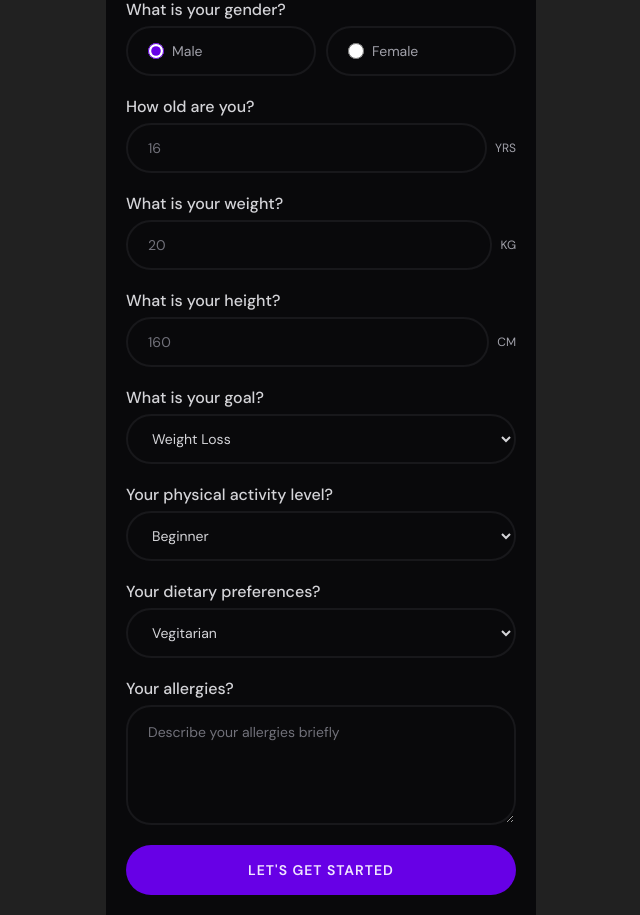
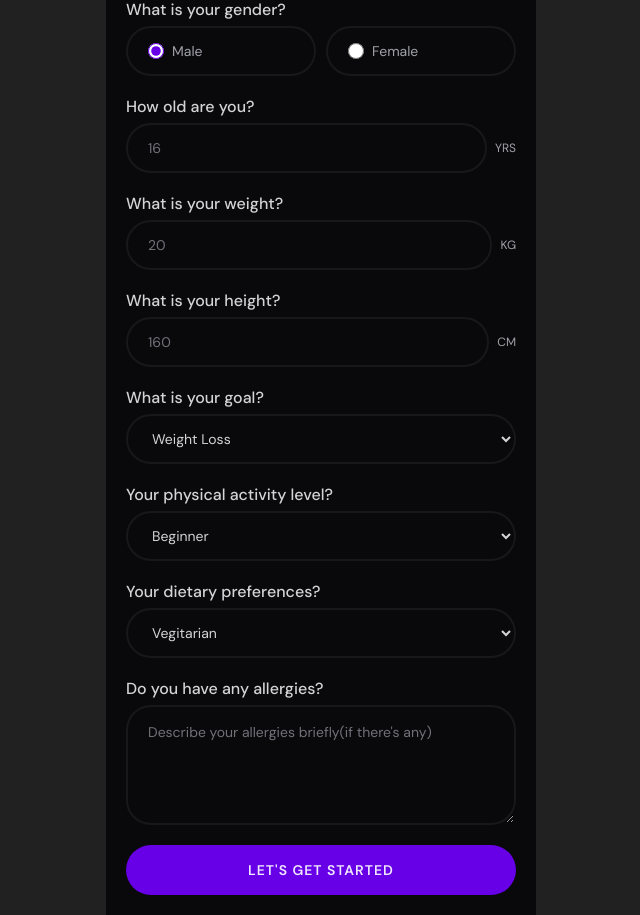
Before and after one commit to theshawa/gymrat, a PHP site: page /rat/register/onboarding/index.php in a window 1280 px wide. Shown: the part 266-1181 px from the top of the page, without its empty margins (319-959 px from the left). Run offline with PHP 8.4, Linux system fonts and the light colour scheme.

Commit message:
nutrition+allergies input

```diff
--- a/rat/register/onboarding/index.php
+++ b/rat/register/onboarding/index.php
@@ -82,8 +82,8 @@ require_once "../../includes/header.php";
             </select>
         </div>
         <div class="question">
-            <span class="title">Your allergies?</span>
-            <textarea name="allergies" class="input" placeholder="Describe your allergies briefly"></textarea>
+            <span class="title">Do you have any allergies?</span>
+            <textarea name="allergies" class="input" placeholder="Describe your allergies briefly(if there's any)"></textarea>
         </div>
         <button class="btn">Let's get started</button>
     </form>
```
